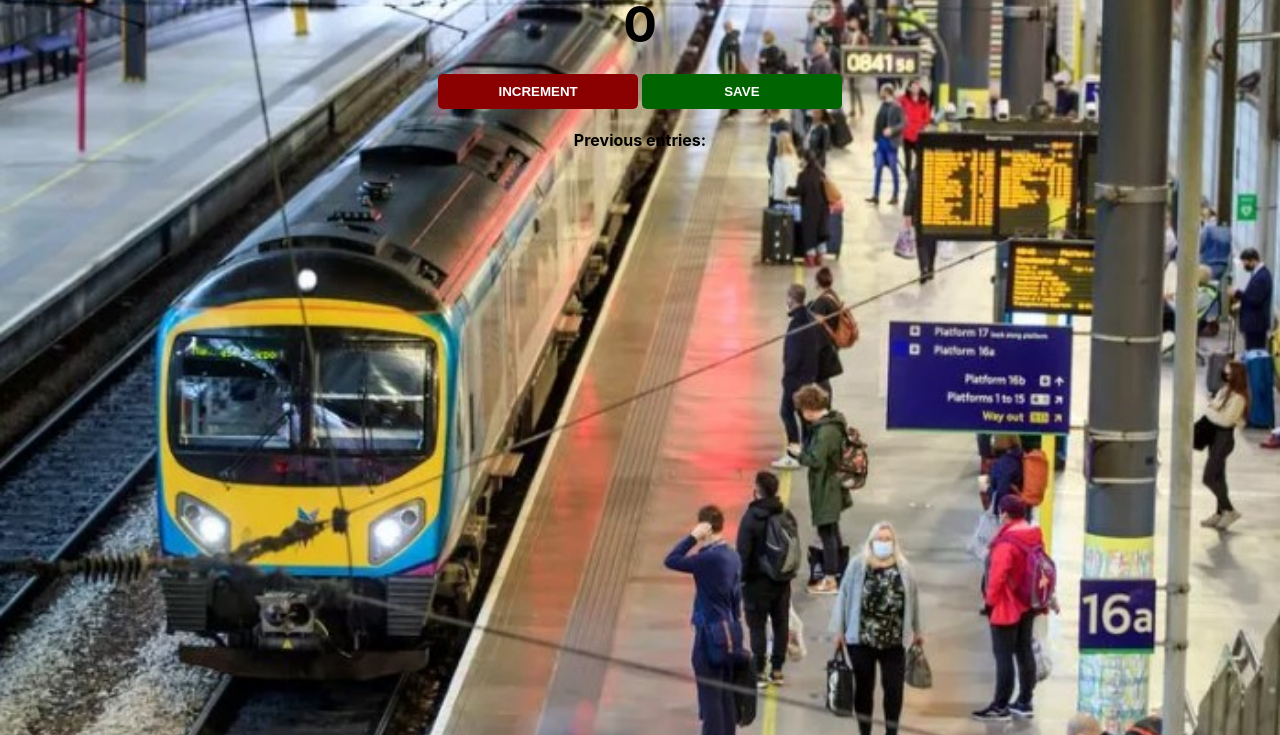
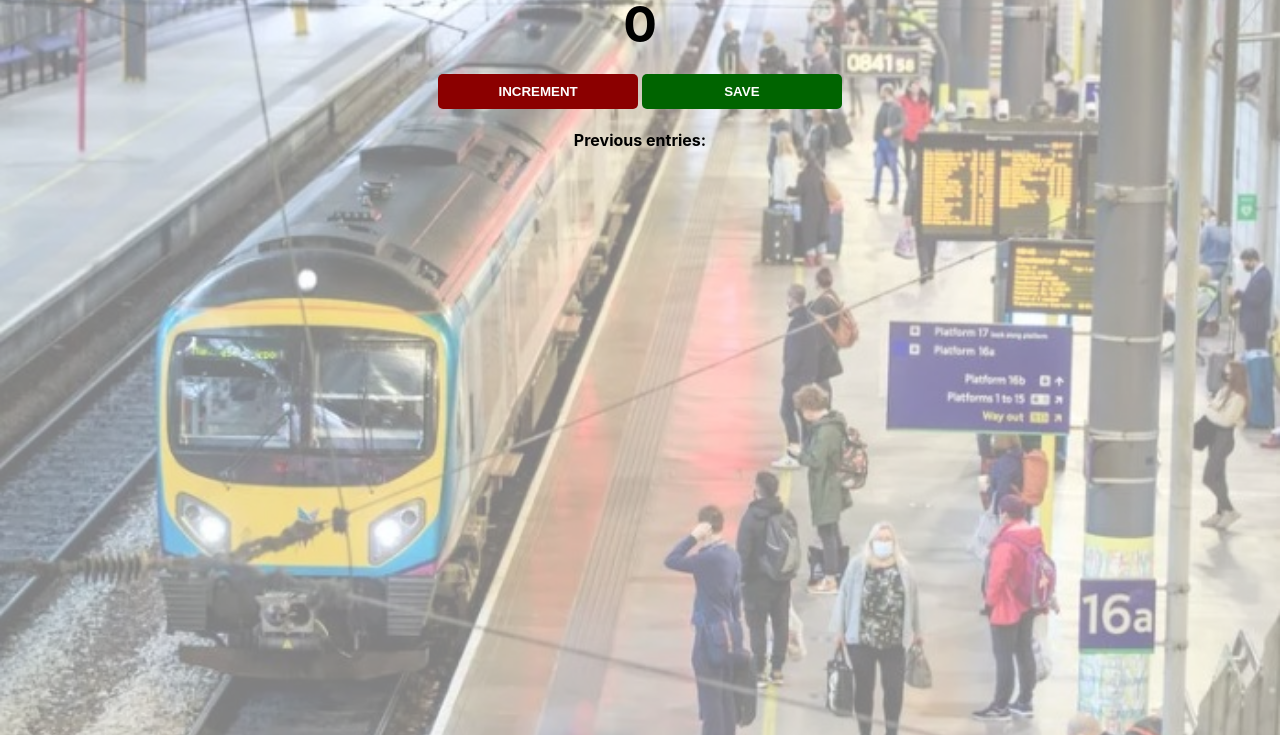
Before and after one commit to truSandor/passenger-counter, a website: page index.html in a window 1280 px wide. Shown: the part 65-800 px from the top of the page. Drawn offline with Linux system fonts and the light colour scheme.

Commit message:
change background css for better contrast

```diff
--- a/index.css
+++ b/index.css
@@ -1,5 +1,5 @@
 body {
-    background-image: url("station.jpg");
+    background-image: linear-gradient(rgba(255, 255, 255, .50), rgba(255, 255, 255, .50)), url("station.jpg");
     background-size: cover;
     font-family: -apple-system, BlinkMacSystemFont, 'Segoe UI', Roboto, Oxygen, Ubuntu, Cantarell, 'Open Sans', 'Helvetica Neue', sans-serif;
     font-weight: bold;
```
